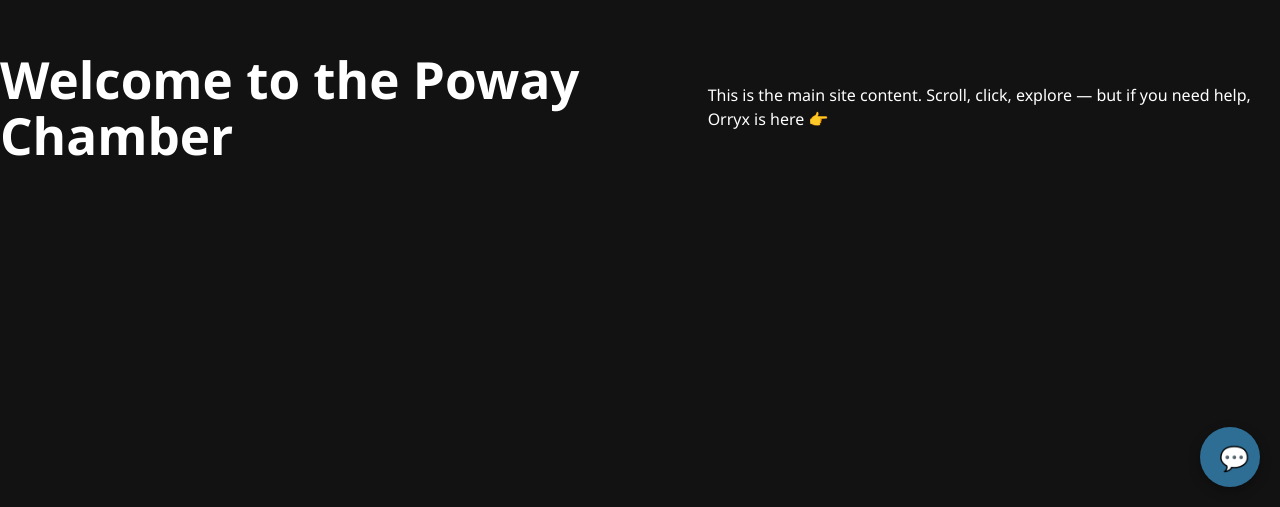
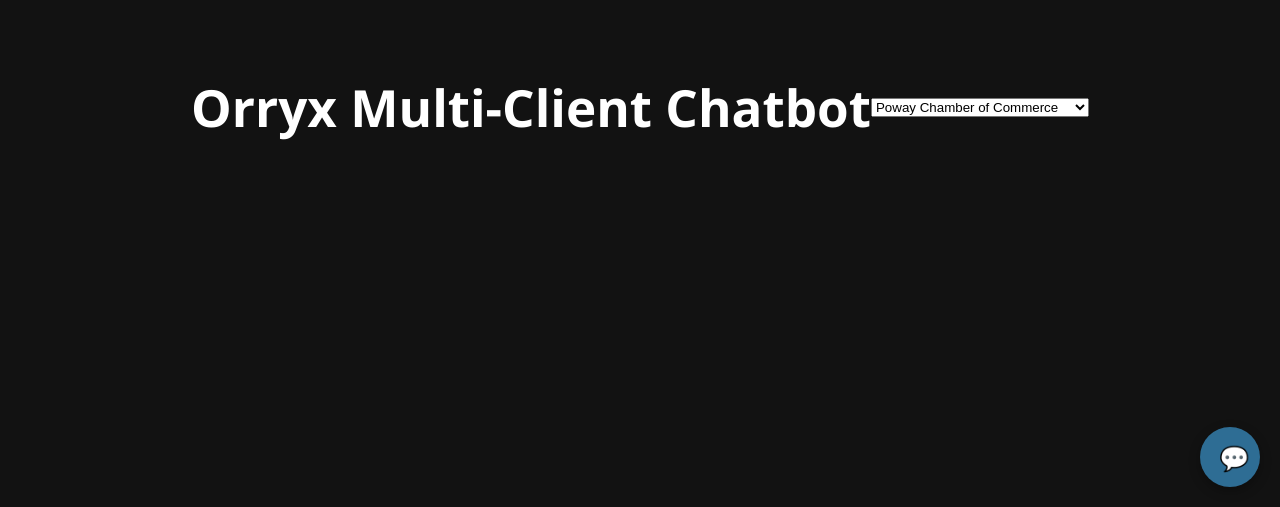
Before and after one commit to devaSas1/orryx, a React (Vite) app in the folder frontend/: page / in a window 1280 px wide. Shown: the part 293-800 px from the top of the page. Built offline with nearby package versions, Linux system fonts and the light colour scheme.

Commit message:
frontend multi-client support

```diff
--- a/frontend/src/App.jsx
+++ b/frontend/src/App.jsx
@@ -1,13 +1,23 @@
+import { useState } from 'react'
 import './App.css'
 import ChatWidget from './ChatWidget' // ✅ NEW: Bring in your widget
+import { CLIENTS } from './clientConfigs'
+
 
 function App() {
+  const [selectedClient, setSelectedClient] = useState("poway") // default
   return (
     <div className="app">
-      <h1>Welcome to the Poway Chamber</h1>
-      <p>This is the main site content. Scroll, click, explore — but if you need help, Orryx is here 👉</p>
+      <h1>Orryx Multi-Client Chatbot</h1>
+      <select onChange={(e) => setSelectedClient(e.target.value)} value={selectedClient}>
+        {Object.keys(CLIENTS).map((client) => (
+          <option key={client} value={client}>
+            {CLIENTS[client].name}
+          </option>
+        ))}
+      </select>
 
-      <ChatWidget /> {/* ✅ Floating widget rendered here */}
+      <ChatWidget client={CLIENTS[selectedClient]} />
     </div>
   )
 }
--- a/frontend/src/ChatWidget.jsx
+++ b/frontend/src/ChatWidget.jsx
@@ -1,6 +1,5 @@
 import { useState, useEffect } from 'react' // ✅ NEW: useEffect for prompt bubble
 import './ChatWidget.css'
-import powayLogo from './assets/poway-logo.png'
 
 function linkify(text) {
     const urlRegex = /https?:\/\/[^\s<>()]+/g;
@@ -27,7 +26,8 @@
   }
 
 
-function ChatWidget() {
+  function ChatWidget({ client }) {
+  const clientId = client.apiPath
   const [messages, setMessages] = useState([])
   const [input, setInput] = useState('')
   const [loading, setLoading] = useState(false)
@@ -89,7 +89,8 @@
     setLoading(true)
 
     try {
-      const res = await fetch('http://localhost:8000/chat', {
+      const res = await fetch(`http://127.0.0.1:8000/chat/${clientId}`, {
+
         method: 'POST',
         headers: { 'Content-Type': 'application/json' },
         body: JSON.stringify({ message: input })
@@ -120,8 +121,8 @@
       </button>
 
       {isOpen && (
-        <div className="orryx-widget-window">
-          <img src={powayLogo} alt="Poway Chamber" className="logo" />
+        <div className="orryx-widget-window"style={{ borderColor: client.primaryColor }}>
+          <img src={client.logo} alt={client.name} className="logo" />
           <h1 className="title"></h1>
           <div className="chat-box">
             {messages.map((msg, idx) => (
--- /dev/null
+++ b/frontend/src/clientConfigs.js
@@ -0,0 +1,19 @@
+import powayLogo from './assets/poway-logo.png'
+import carlsbadLogo from './assets/carlsbad-logo.png'
+
+export const CLIENTS = {
+    poway: {
+        name: "Poway Chamber of Commerce",
+        apiPath: "poway",
+        logo: powayLogo,
+        primaryColor: "#4CAF50",
+        accentColor: "#FFC107"
+      },
+      carlsbad: {
+        name: "Carlsbad Chamber of Commerce",
+        apiPath: "carlsbad",
+        logo: carlsbadLogo,
+        primaryColor: "#2196F3",
+        accentColor: "#FF9800"
+      }
+      }
```
Also changed, not shown: frontend/src/assets/carlsbad-logo.png (added).
